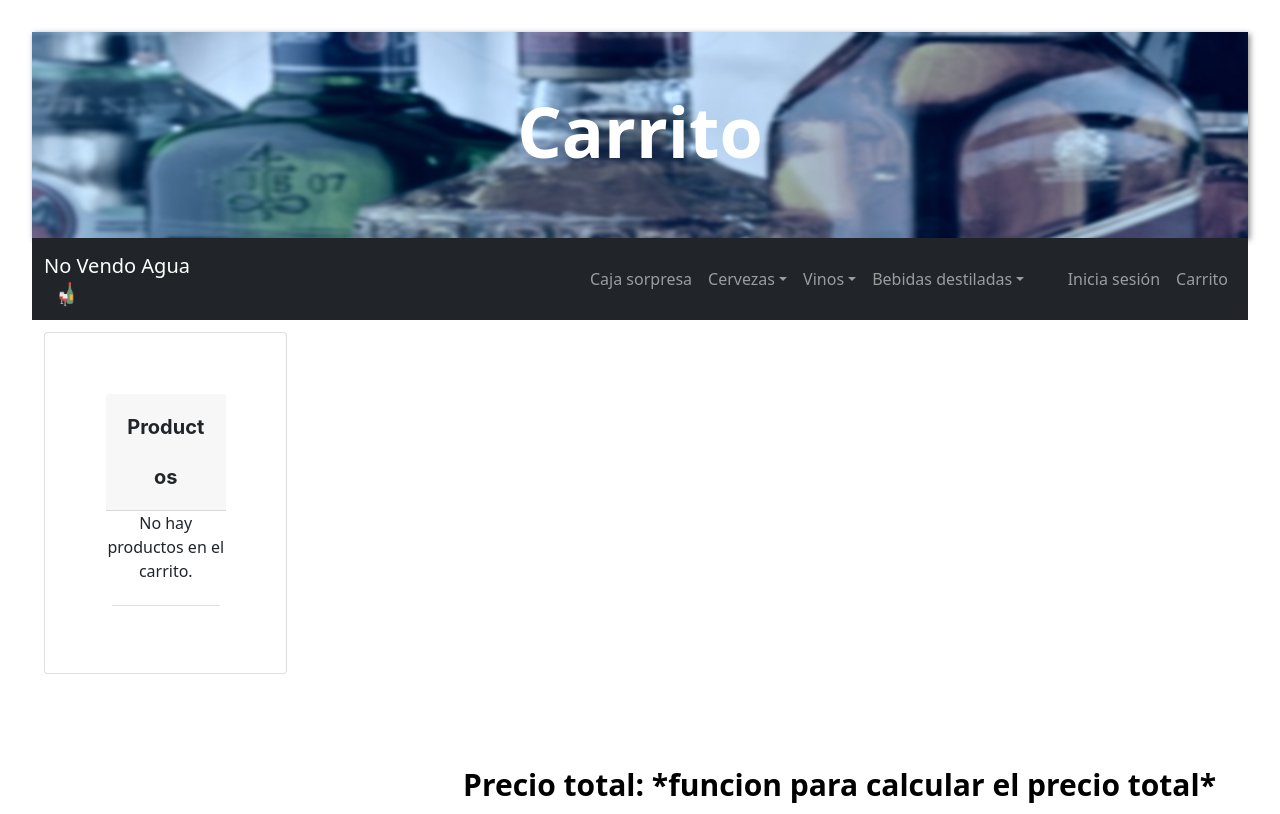
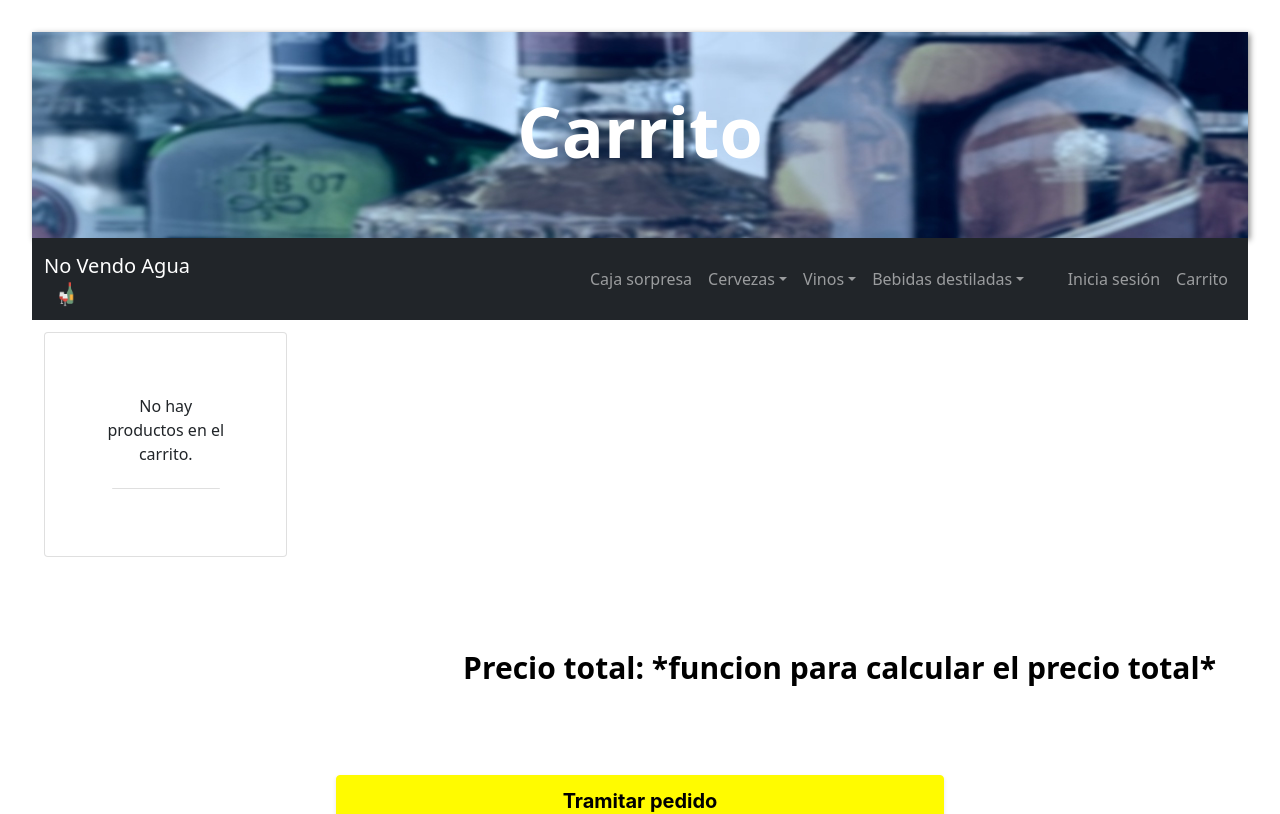
Before and after one commit to Arquisoft/dede_es6a, a React (Create React App) app in the folder webapp/: page /carrito in a window 1280 px wide. Shown: the top 814 px of the page. Built offline with nearby package versions, Linux system fonts and the light colour scheme.

Commit message:
Cambios en la vista del carrito

```diff
--- a/webapp/src/App.tsx
+++ b/webapp/src/App.tsx
@@ -23,7 +23,7 @@ function App(): JSX.Element {
     console.log(prod);
     console.log(listaCarrito);
     setListaCarrito(prev => {
-      const estaEnElCarrito = prev.find(item => item.producto.nombre == prod.nombre);
+      const estaEnElCarrito = prev.find(item => item.producto.nombre === prod.nombre);
       console.log(estaEnElCarrito);
       if (estaEnElCarrito) {
         console.log("Ya esta en el carrito y se suma 1");
@@ -48,6 +48,7 @@ function App(): JSX.Element {
       );
   };
 
+
   return(
     <>
       <BrowserRouter>
--- a/webapp/src/components/carrito/Carrito.tsx
+++ b/webapp/src/components/carrito/Carrito.tsx
@@ -21,8 +21,11 @@ const Carrito: React.FC<Carrito> = ({listaCarrito, addToCarrito, removeFromCarri
         <h1 >Carrito</h1>
         <BarraNavegacion />
         <Card>
-        <Card.Header id="cardHeader">Productos</Card.Header>
-        {listaCarrito.length === 0 ? <p>No hay productos en el carrito.</p> : null}
+        {listaCarrito.length === 0 ? <p>No hay productos en el carrito.</p> : <Card.Header id="cardHeader">Productos</Card.Header> }
+        {console.log("Carrito")}
+        {console.log(listaCarrito)}
+        {console.log("Tamaño")}
+        {console.log(listaCarrito.length)}
         <ListGroup id='listaCarrito'>
             {listaCarrito.map(carrito => (
                 <ListGroup.Item>
```
